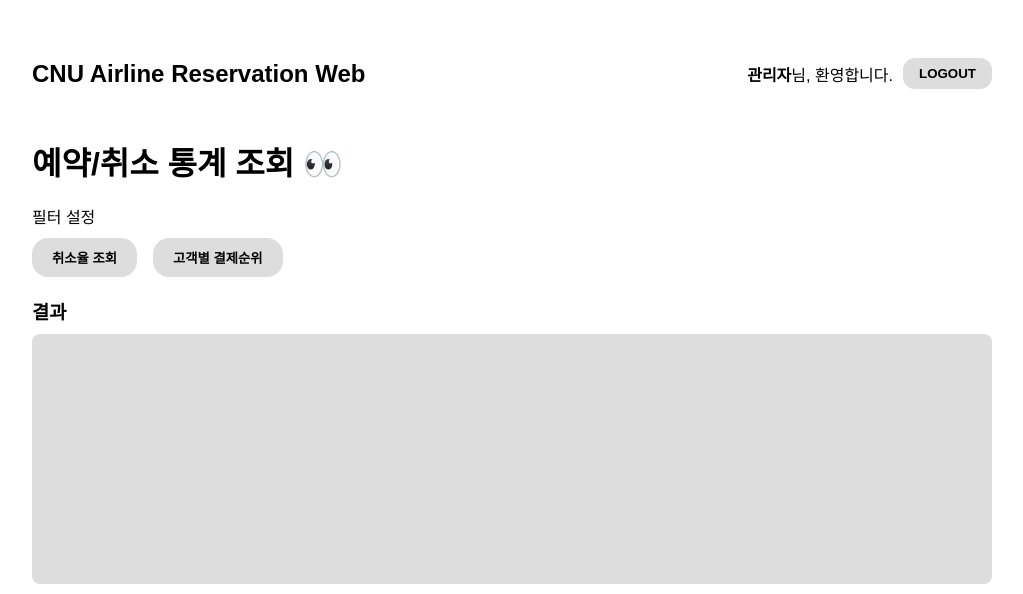
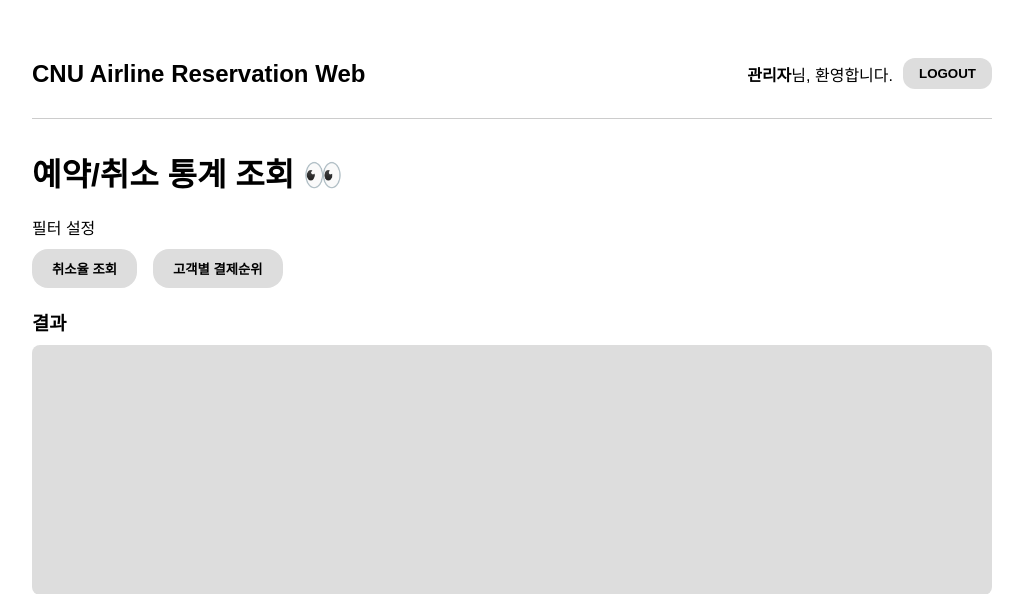
Before and after one commit to clr4takeoff/2025-Spring-Database, a Flask app: template TP/templates/admin.html in a window 1280 px wide. Shown: the top 594 px of the page, without its empty margins (128-1151 px from the left). Run offline with Flask 3, Linux system fonts and the light colour scheme; the template is opened without the code that fills it, so the values that code supplies are empty.

Commit message:
Add header-main separator

```diff
--- a/TP/static/admin.css
+++ b/TP/static/admin.css
@@ -15,6 +15,10 @@ header {
   display: flex;
   justify-content: space-between;
   align-items: center;
+  border-bottom: 1px solid #ccc;
+  padding-bottom: 10px;
+  margin-bottom: 20px;
+
 }
 
 .user-info {
--- a/TP/static/flight_check.css
+++ b/TP/static/flight_check.css
@@ -15,6 +15,9 @@ header {
   display: flex;
   justify-content: space-between;
   align-items: center;
+  border-bottom: 1px solid #ccc;
+  padding-bottom: 10px;
+  margin-bottom: 20px;
 }
 
 .user-info {
--- a/TP/static/flight_search.css
+++ b/TP/static/flight_search.css
@@ -15,6 +15,9 @@ header {
   display: flex;
   justify-content: space-between;
   align-items: center;
+  border-bottom: 1px solid #ccc;
+  padding-bottom: 10px;
+  margin-bottom: 20px;
 }
 
 .user-info {
```
